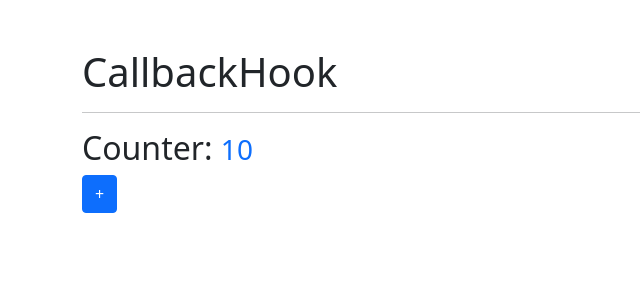
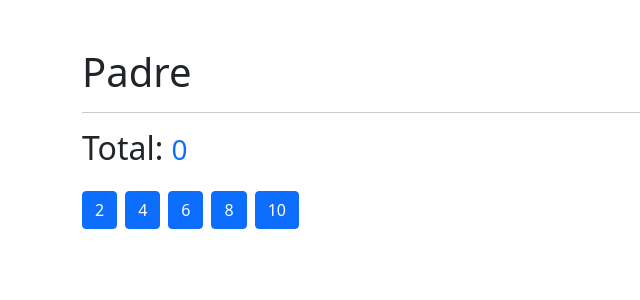
Before and after one commit to NaughtyFrog1/hooks-app, a React (Create React App) app: page / in a window 1280 px wide. Shown: the top 300 px of the page, without its empty margins (0-640 px from the left). Built offline with nearby package versions, Linux system fonts and the light colour scheme.

Commit message:
add 07-tarea-memo

```diff
--- /dev/null
+++ b/src/components/07-tarea-memo/Hijo.js
@@ -0,0 +1,16 @@
+import React from 'react'
+
+const Hijo = React.memo(({ numero, incrementar }) => {
+  console.log('Me volví a generar :(')
+
+  return (
+    <button
+      className="btn btn-primary"
+      onClick={() => incrementar(numero)}
+    >
+      {numero}
+    </button>
+  )
+})
+
+export default Hijo
--- /dev/null
+++ b/src/components/07-tarea-memo/Padre.js
@@ -0,0 +1,31 @@
+import React, { useCallback } from 'react'
+import Hijo from './Hijo'
+import { useState } from 'react'
+
+const Padre = () => {
+  const numbers = [2, 4, 6, 8, 10]
+  const [valor, setValor] = useState(0)
+
+  const incrementar = useCallback((num) => {
+    setValor((prevValor) => prevValor + num)
+  }, [setValor])
+
+  return (
+    <div className="container mt-5">
+      <h1>Padre</h1>
+      <hr />
+      <h2>
+        {' '}
+        Total: <small className="text-primary">{valor}</small>
+      </h2>
+
+      <div className="d-flex gap-2 mt-4">
+        {numbers.map((n) => (
+          <Hijo key={n} numero={n} incrementar={incrementar} />
+        ))}
+      </div>
+    </div>
+  )
+}
+
+export default Padre
--- a/src/index.js
+++ b/src/index.js
@@ -15,6 +15,7 @@ import 'animate.css'
 // import LayoutEffect from './components/05-useLayoutEffect/LayoutEffect'
 // import Memorize from './components/06-memo/Memorize'
 // import MemoHook from './components/06-memo/MemoHook'
-import CallbackHook from './components/06-memo/CallbackHook'
+// import CallbackHook from './components/06-memo/CallbackHook'
+import Padre from './components/07-tarea-memo/Padre'
 
-ReactDOM.render(<CallbackHook />, document.querySelector('#root'))
+ReactDOM.render(<Padre />, document.querySelector('#root'))
```
